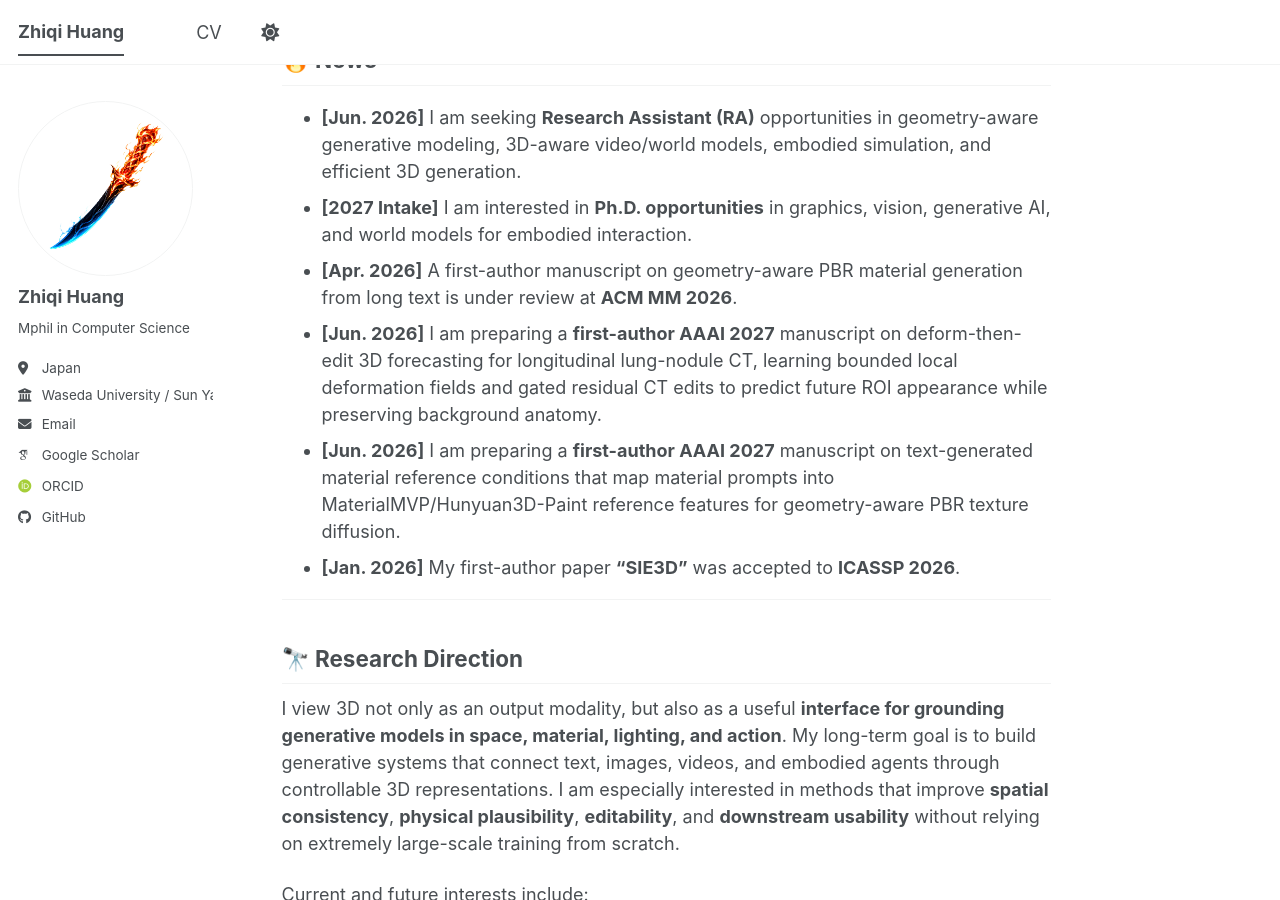
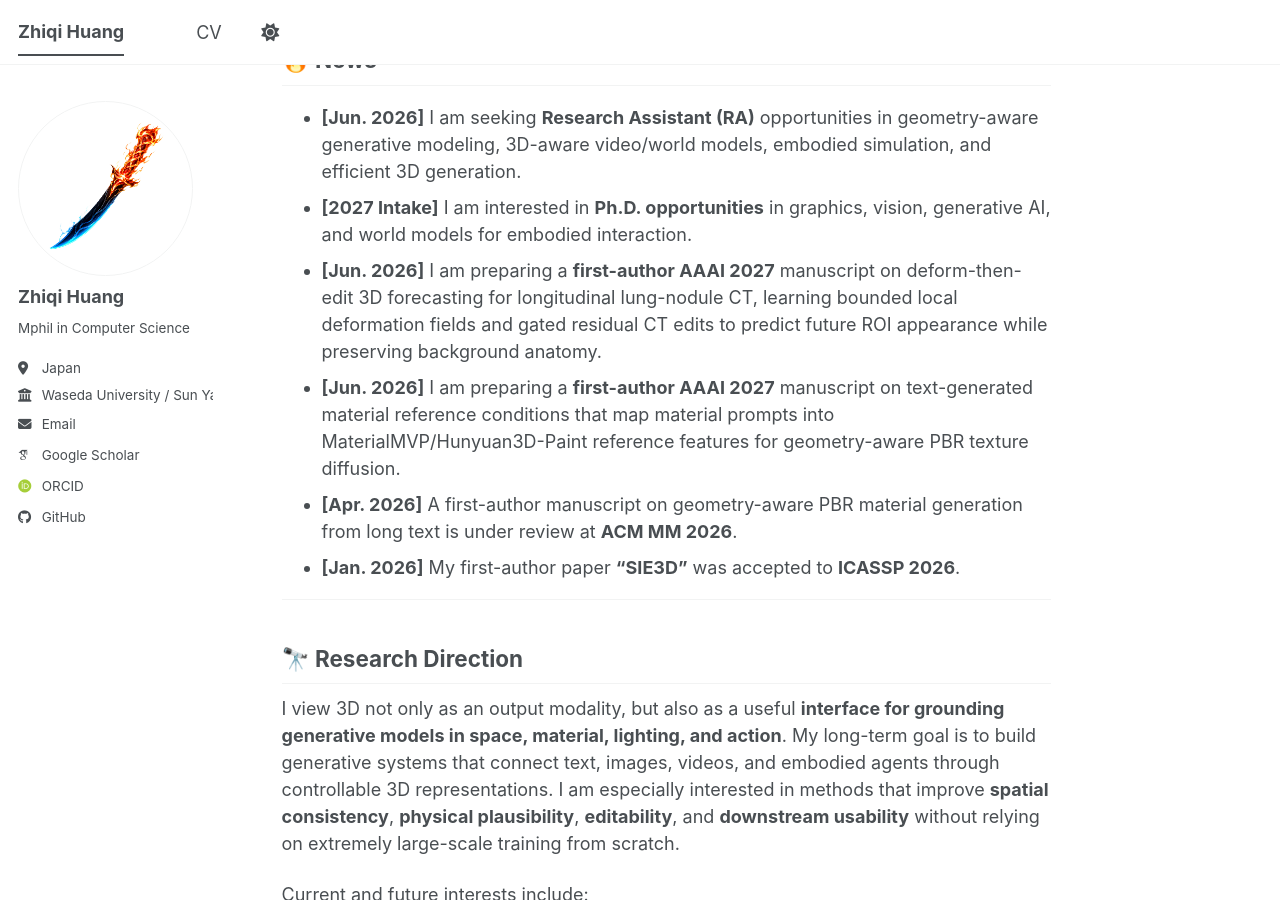
Before and after one commit to huang-zhiqi/huang-zhiqi.github.io, a Jekyll site: the page built from _pages/about.md, in a window 1280 px wide and 900 px high, scrolled down 860 px. Built offline with Jekyll 4.4.1, drawn with Linux system fonts in a browser that asks for light colours; some web fonts are replaced; a script bundle is joined from its source files by our own code; library files that are not in the unit come from our copies.

Commit message:
更新个人网站中关于论文的表述。

```diff
--- a/_pages/about.md
+++ b/_pages/about.md
@@ -20,9 +20,9 @@ I am currently seeking **Research Assistant (RA)** opportunities and **2027 Ph.D
 
 * **[Jun. 2026]** I am seeking **Research Assistant (RA)** opportunities in geometry-aware generative modeling, 3D-aware video/world models, embodied simulation, and efficient 3D generation.
 * **[2027 Intake]** I am interested in **Ph.D. opportunities** in graphics, vision, generative AI, and world models for embodied interaction.
-* **[Apr. 2026]** A first-author manuscript on geometry-aware PBR material generation from long text is under review at **ACM MM 2026**.
 * **[Jun. 2026]** I am preparing a **first-author AAAI 2027** manuscript on deform-then-edit 3D forecasting for longitudinal lung-nodule CT, learning bounded local deformation fields and gated residual CT edits to predict future ROI appearance while preserving background anatomy.
 * **[Jun. 2026]** I am preparing a **first-author AAAI 2027** manuscript on text-generated material reference conditions that map material prompts into MaterialMVP/Hunyuan3D-Paint reference features for geometry-aware PBR texture diffusion.
+* **[Apr. 2026]** A first-author manuscript on geometry-aware PBR material generation from long text is under review at **ACM MM 2026**.
 * **[Jan. 2026]** My first-author paper **"SIE3D"** was accepted to **ICASSP 2026**.
 
 ---
```
